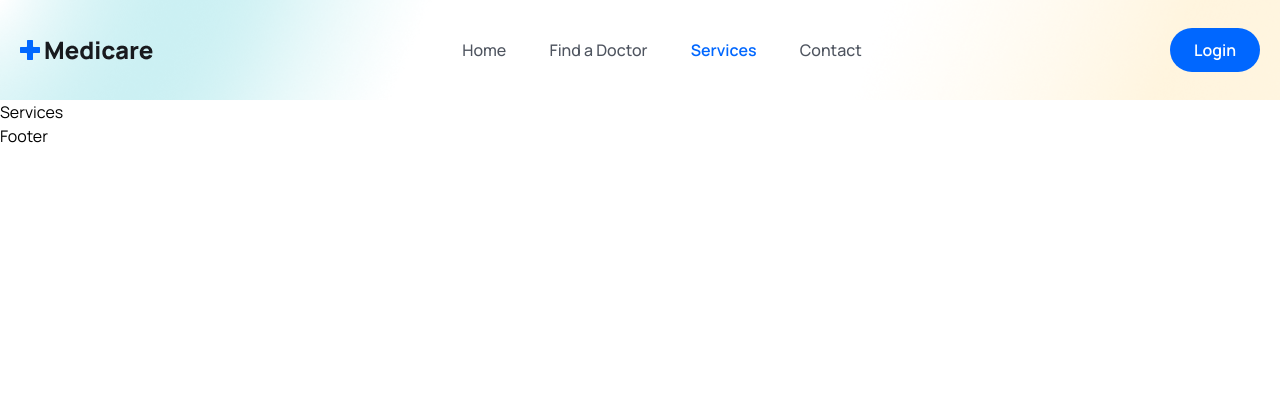
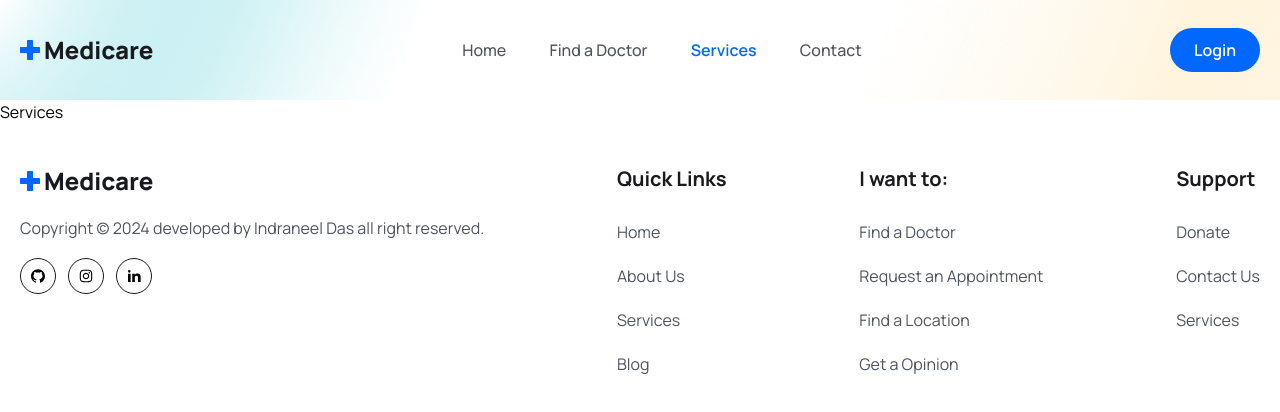
Before and after one commit to EncodeNeel/Medicare, a React (Vite) app in the folder frontend/: page /Services in a window 1280 px wide. Shown: the top 412 px of the page. Built offline with nearby package versions, Linux system fonts and the light colour scheme; the HTML template or start-up script is replaced by a standard one.

Commit message:
Add Footer component with social and quick links

```diff
--- a/frontend/src/components/Footer/Footer.jsx
+++ b/frontend/src/components/Footer/Footer.jsx
@@ -1,7 +1,155 @@
 import React from "react";
 
+import { Link } from "react-router-dom";
+import logo from "../../assets/images/logo.png";
+import { RiLinkedinFill } from "react-icons/ri";
+import { AiFillGithub, AiOutlineInstagram } from "react-icons/ai";
+
+const socialLinks = [
+  {
+    path: "https://github.com/EncodeNeel",
+    icon: <AiFillGithub className="group-hover:text-white w-4 h-5" />,
+  },
+  {
+    path: "https://www.instagram.com/being_emon21?igsh=MTd5bnZsdnZkbWNzeQ%3D%3D&utm_source=qr",
+    icon: <AiOutlineInstagram className="group-hover:text-white w-4 h-5" />,
+  },
+  {
+    path: "https://www.linkedin.com/in/indraneel-das-6998a4276?utm_source=share&utm_campaign=share_via&utm_content=profile&utm_medium=android_app",
+    icon: <RiLinkedinFill className="group-hover:text-white w-4 h-5" />,
+  },
+];
+
+const quickLinks01 = [
+  {
+    path: "/home",
+    display: "Home",
+  },
+  {
+    path: "/",
+    display: "About Us",
+  },
+  {
+    path: "/Services",
+    display: "Services",
+  },
+  {
+    path: "/",
+    display: "Blog",
+  },
+];
+const quickLinks02 = [
+  {
+    path: "/find-a-doctor",
+    display: "Find a Doctor",
+  },
+  {
+    path: "/",
+    display: "Request an Appointment",
+  },
+  {
+    path: "/",
+    display: "Find a Location",
+  },
+  {
+    path: "/",
+    display: "Get a Opinion",
+  },
+];
+const quickLinks03 = [
+  {
+    path: "/",
+    display: "Donate",
+  },
+  {
+    path: "/contact",
+    display: "Contact Us",
+  },
+  {
+    path: "/Services",
+    display: "Services",
+  },
+];
+
 const Footer = () => {
-  return <div>Footer</div>;
+  const year = new Date().getFullYear();
+  return (
+    <footer className="pb-16 pt-10">
+      <div className="container">
+        <div className="flex justify-between flex-col md:flex-row flex-wrap gap[30px]">
+          <div>
+            <img src={logo} alt="" />
+            <p className="text-[16px] leading-7 font-[400] text-textColor mt-4">
+              Copyright © {year} developed by Indraneel Das all right reserved.
+            </p>
+            <div className="flex items-center gap-3 mt-4">
+              {socialLinks.map((link, index) => (
+                <Link
+                  to={link.path}
+                  key={index}
+                  className="w-9 h-9 border border-solid border-[#181A1E] rounded-full flex items-center justify-center group hover:bg-primaryColor hover:border-none"
+                >
+                  {link.icon}
+                </Link>
+              ))}
+            </div>
+          </div>
+
+          <div>
+            <h2 className="text-[20px] leading-[30px] font-[700] mb-6 text-headingColor">
+              Quick Links
+            </h2>
+            <ul>
+              {quickLinks01.map((item, index) => (
+                <li key={index} className="mb-4">
+                  <Link
+                    to={item.path}
+                    className="text-[16px] leading-7 font-[400] text-textColor"
+                  >
+                    {item.display}
+                  </Link>
+                </li>
+              ))}
+            </ul>
+          </div>
+          <div>
+            <h2 className="text-[20px] leading-[30px] font-[700] mb-6 text-headingColor">
+              I want to:
+            </h2>
+            <ul>
+              {quickLinks02.map((item, index) => (
+                <li key={index} className="mb-4">
+                  <Link
+                    to={item.path}
+                    className="text-[16px] leading-7 font-[400] text-textColor"
+                  >
+                    {item.display}
+                  </Link>
+                </li>
+              ))}
+            </ul>
+          </div>
+          <div>
+            <h2 className="text-[20px] leading-[30px] font-[700] mb-6 text-headingColor">
+              Support
+            </h2>
+            <ul>
+              {quickLinks03.map((item, index) => (
+                <li key={index} className="mb-4">
+                  <Link
+                    to={item.path}
+                    className="text-[16px] leading-7 font-[400] text-textColor"
+                  >
+                    {item.display}
+                  </Link>
+                </li>
+              ))}
+            </ul>
+          </div>
+        </div>
+      </div>
+    </footer>
+  );
 };
 
 export default Footer;
```
